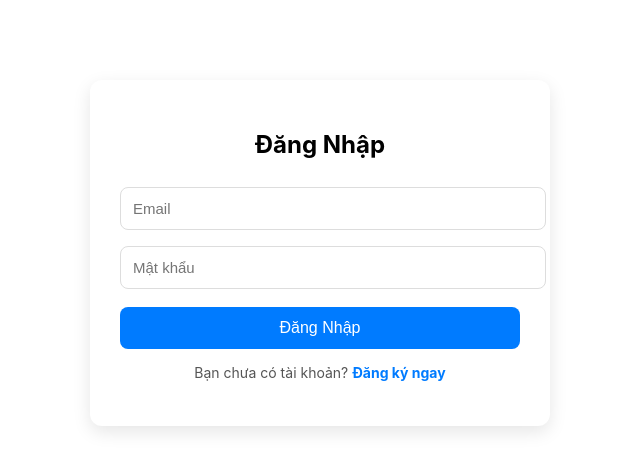
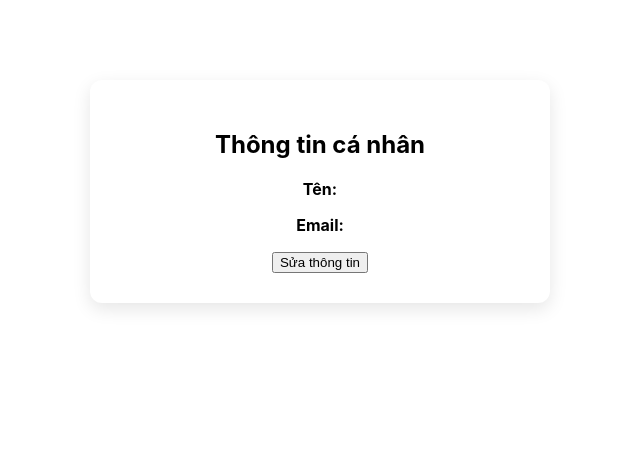
Before and after one commit to tien222760-cpu/group-5--project, a React (Create React App) app in the folder frontend/: page /profile in a window 1280 px wide. Shown: the top 470 px of the page, without its empty margins (320-960 px from the left). Built offline with nearby package versions, Linux system fonts and the light colour scheme; no server answers.

Commit message:
tao giao dien profile

```diff
--- a/frontend/package.json
+++ b/frontend/package.json
@@ -10,6 +10,7 @@
     "axios": "^1.12.2",
     "react": "^19.2.0",
     "react-dom": "^19.2.0",
+    "react-router-dom": "^7.9.5",
     "react-scripts": "5.0.1",
     "web-vitals": "^2.1.4"
   },
--- a/frontend/src/App.js
+++ b/frontend/src/App.js
@@ -1,19 +1,20 @@
-import React, { useState } from "react";
+
+import { BrowserRouter as Router, Route, Routes } from "react-router-dom";
 import LoginForm from "./components/LoginForm";
 import SignupForm from "./components/SignupForm";
-import "./index.css";
+import ProfilePage from "./components/ProfilePage";
 
 function App() {
-	const [isSignup, setIsSignup] = useState(false);
-
 	return (
-		<div className="app-container">
-			{ isSignup ? (
-				<SignupForm switchToLogin={ () => setIsSignup(false) } />
-			) : (
-				<LoginForm switchToSignup={ () => setIsSignup(true) } />
-			) }
-		</div>
+		<Router>
+			<div className="app-container">
+				<Routes>
+					<Route path="/" element={ <LoginForm /> } />
+					<Route path="/signup" element={ <SignupForm /> } />
+					<Route path="/profile" element={ <ProfilePage /> } />
+				</Routes>
+			</div>
+		</Router>
 	);
 }
 
--- /dev/null
+++ b/frontend/src/components/ProfilePage.js
@@ -0,0 +1,65 @@
+import React, { useEffect, useState } from "react";
+import axios from "axios";
+import "./Auth.css";
+
+const ProfilePage = () => {
+	const [user, setUser] = useState({});
+	const [editMode, setEditMode] = useState(false);
+
+	const token = localStorage.getItem("jwtToken");
+
+	useEffect(() => {
+		axios
+			.get("http://localhost:5000/api/users/profile", {
+				headers: { Authorization: `Bearer ${token}` },
+			})
+			.then((res) => setUser(res.data))
+			.catch(() => alert("Vui lòng đăng nhập"));
+	}, [token]);
+
+	const handleSubmit = (e) => {
+		e.preventDefault();
+		axios
+			.put("http://localhost:5000/api/users/profile", user, {
+				headers: { Authorization: `Bearer ${token}` },
+			})
+			.then((res) => {
+				alert("Cập nhật thành công!");
+				setEditMode(false);
+				setUser(res.data.user);
+			})
+			.catch(() => alert("Lỗi cập nhật"));
+	};
+
+	return (
+		<div className="auth-container">
+			<h2>Thông tin cá nhân</h2>
+
+			{ editMode ? (
+				<form onSubmit={ handleSubmit } className="auth-form">
+					<input
+						type="text"
+						name="name"
+						value={ user.name }
+						onChange={ (e) => setUser({ ...user, name: e.target.value }) }
+					/>
+					<input
+						type="text"
+						name="email"
+						value={ user.email }
+						onChange={ (e) => setUser({ ...user, email: e.target.value }) }
+					/>
+					<button type="submit">Lưu</button>
+				</form>
+			) : (
+				<div>
+					<p><strong>Tên:</strong> { user.name }</p>
+					<p><strong>Email:</strong> { user.email }</p>
+					<button onClick={ () => setEditMode(true) }>Sửa thông tin</button>
+				</div>
+			) }
+		</div>
+	);
+};
+
+export default ProfilePage;
```
Also changed, not shown: 1 other file (tests, documents, lock files or other folders).
